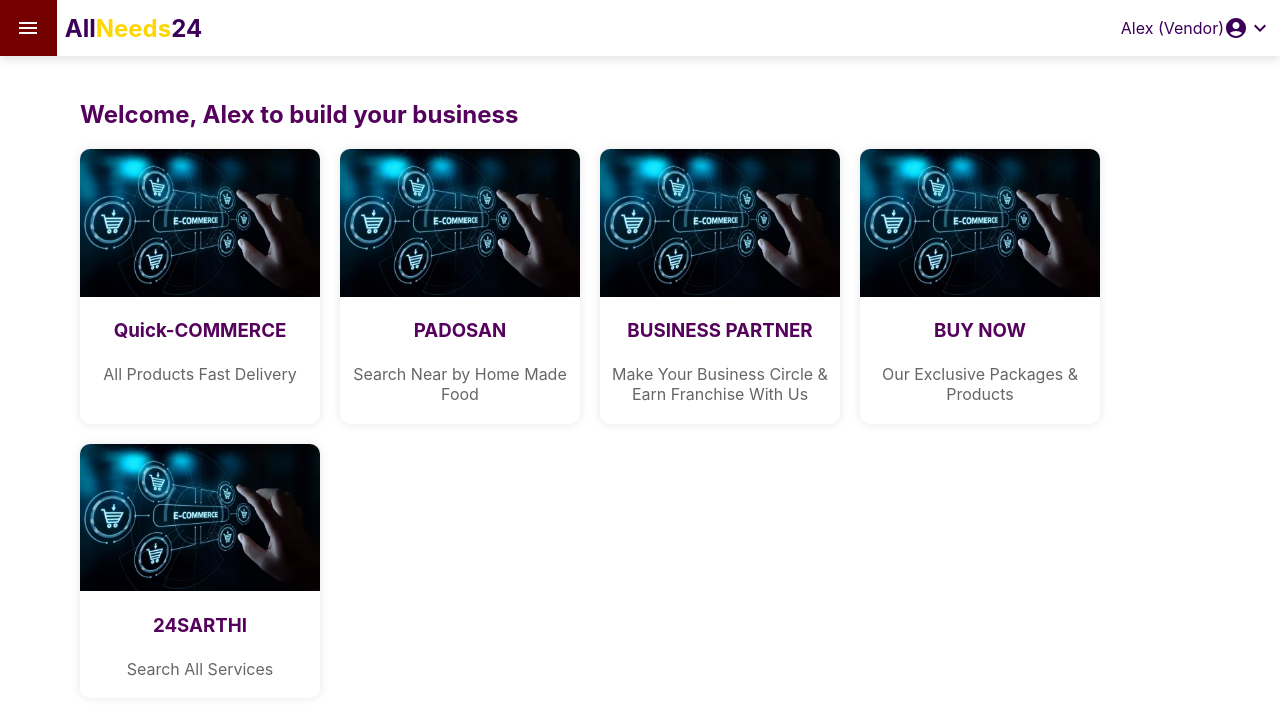
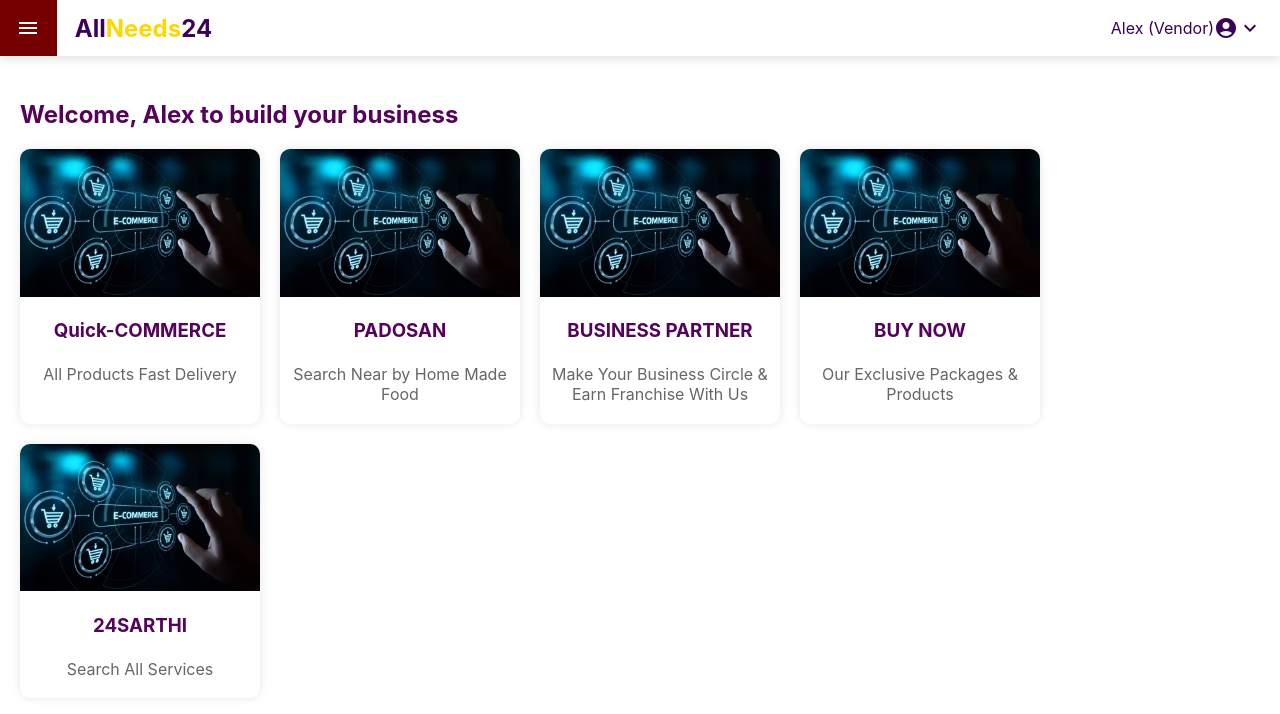
Before and after one commit to Sarthak26oct/All-Need-24, a React (Create React App) app: page /dashboard in a window 1280 px wide. Shown: the top 714 px of the page. Built offline with nearby package versions, Linux system fonts and the light colour scheme; the HTML template or start-up script is replaced by a standard one.

Commit message:
Fixed CSS

```diff
--- a/src/components/Header.module.css
+++ b/src/components/Header.module.css
@@ -37,7 +37,7 @@
   align-items: center;
   cursor: pointer;
   padding: 1rem;
-  width: 9.1rem;
+  width: 9.05rem;
   gap: 1rem;
   transition: width 0.3s ease, background-color 0.3s ease;
 }
@@ -51,6 +51,7 @@
   color: #3b0059;
   font-size: 24px;
   margin: 0;
+  margin-left: 10px;
 }
 
 .userProfile {
@@ -59,6 +60,7 @@
   font-size: 1rem;
   color: #3b0059;
   cursor: pointer;
+  margin-right: 10px;
 }
 
 .profileIcon {
--- a/src/pages/Dashboard.module.css
+++ b/src/pages/Dashboard.module.css
@@ -5,7 +5,7 @@
 }
 
 .content {
-  padding: 80px 20px 20px 80px;
+  padding: 80px 20px 20px;
   width: 100%;
 }
 
```
